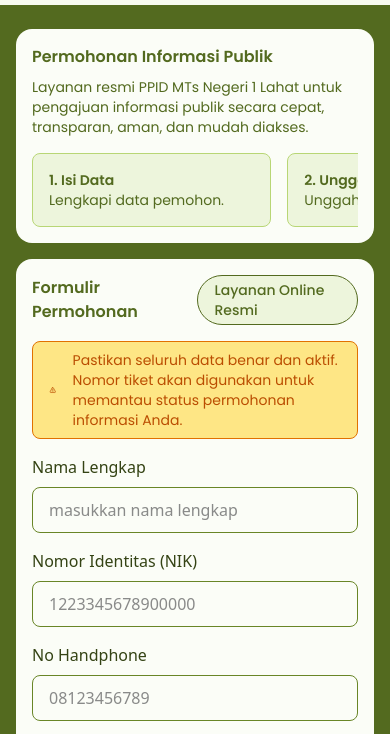
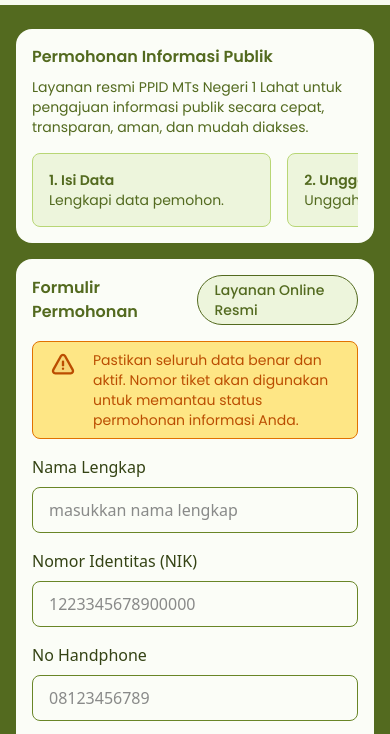
Before and after one commit to NandoApri26/ppid-mtsn1lahat, a website: page permohonan-informasi.html in a window 390 px wide. Shown: the part 89-823 px from the top of the page. Drawn offline with nearby package versions, Linux system fonts and the light colour scheme; a web font is replaced by a local one.

Commit message:
add permohonan-informasi.html: create new page for information request section with navigation, forms, and responsive design elements

```diff
--- a/permohonan-informasi.html
+++ b/permohonan-informasi.html
@@ -364,8 +364,8 @@
                                 </h4>
                             </div>
                         </div>
-                        <div class="flex items-center gap-4 px-4 py-2 bg-amber-200 border border-amber-600 rounded-lg">
-                            <svg class="w-6 h-6" viewBox="0 0 24 24" fill="none">
+                        <div class="flex items-start gap-4 px-4 py-2 bg-amber-200 border border-amber-600 rounded-lg md:items-center">
+                            <svg class="w-24 md:w-10 md:h-10 lg:w-6 lg:h-6" viewBox="0 0 24 24" fill="none">
                                 <g id="SVGRepo_#bb4d00gCarrier" stroke-width="0"></g>
                                 <g id="SVGRepo_tracerCarrier" stroke-linecap="round" stroke-linejoin="round"></g>
                                 <g id="SVGRepo_iconCarrier">
```
